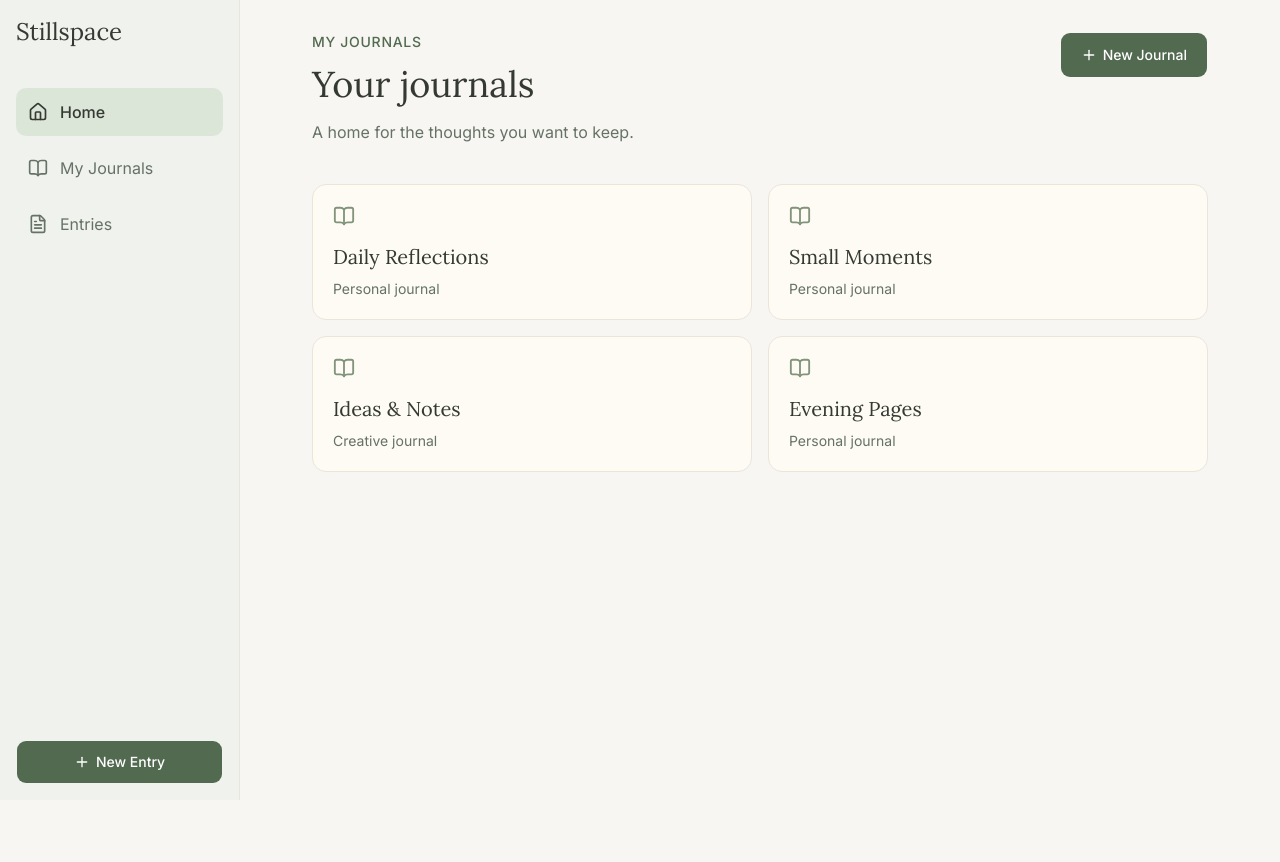
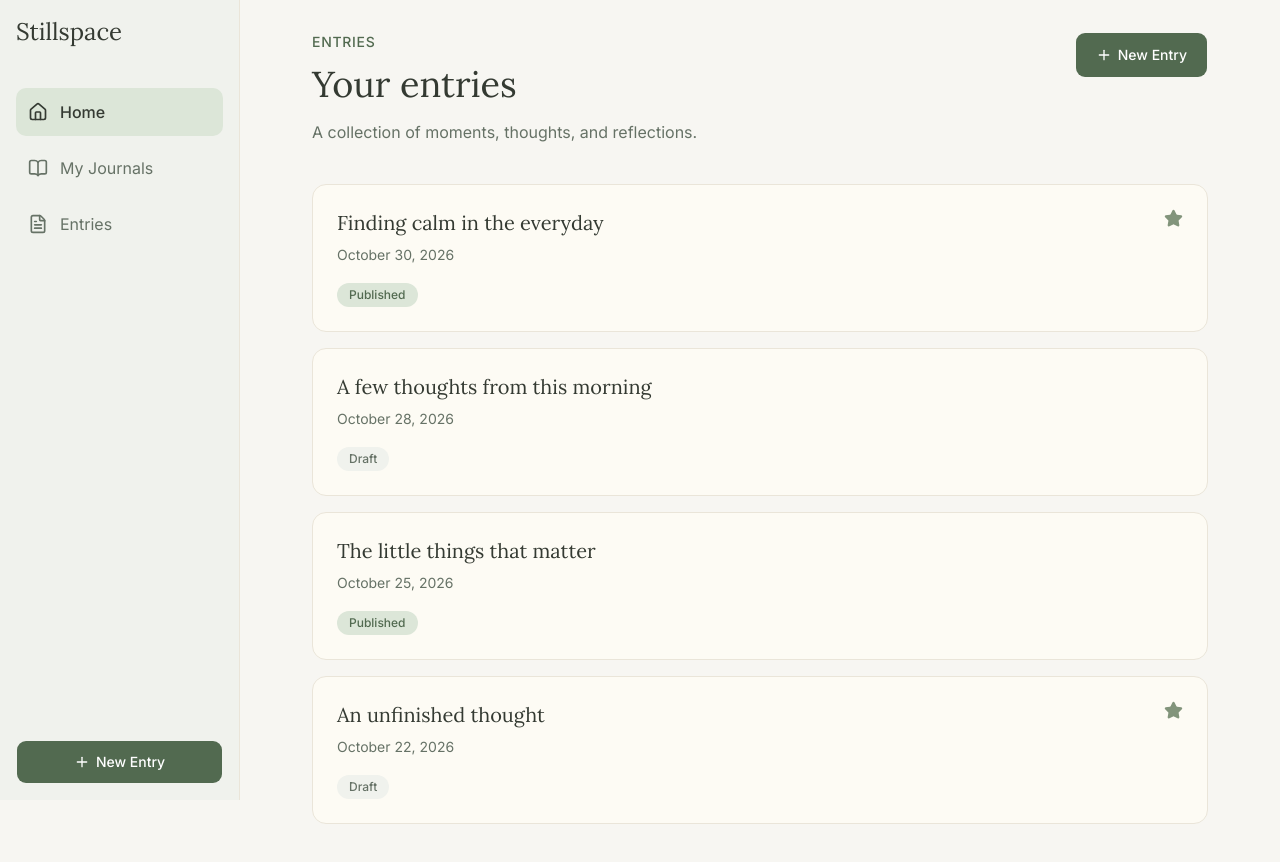
Before and after one commit to rburd84/journal-space, a React (Vite) app in the folder frontend/: page /entries in a window 1280 px wide. Shown: the top 862 px of the page. Before the commit the page ends 800 px from the top, so only its background shows below. Built offline with nearby package versions, Linux system fonts and the light colour scheme.

Commit message:
implemented entries screen

```diff
--- a/frontend/src/App.jsx
+++ b/frontend/src/App.jsx
@@ -1,11 +1,12 @@
 import AppShell from "@/components/AppShell";
 import Home from "@/pages/Home";
 import Journals from "@/pages/Journals.jsx";
+import Entries from "@/pages/Entries.jsx";
 
 function App() {
   return (
     <AppShell>
-        <Journals />
+        <Entries />
     </AppShell>
   )
 }
--- /dev/null
+++ b/frontend/src/components/EntryCard.jsx
@@ -0,0 +1,43 @@
+import {Star} from "lucide-react"
+
+export default function EntryCard({
+    title,
+    date,
+    status,
+    isFavorite,
+                                  }) {
+    return (
+        <article className="rounded-xl border border-paper-border bg-paper p-5 md:p-6">
+            <div className="flex items-start justify-between gap-4">
+                <div className="min-w-0">
+                    <h3 className="font-serif text-xl text-ink">
+                        {title}
+                    </h3>
+
+                    <p className="mt-2 text-sm text-muted-foreground">
+                        {date}
+                    </p>
+                </div>
+
+                {isFavorite && (
+                    <Star
+                        size={19}
+                        className="shrink-0 fill-sage text-sage"
+                        aria-label="Favorite entry"
+                    />
+                )}
+            </div>
+
+            <div className="mt-4">
+                <span
+                    className={`inline-flex rounded-full px-3 py-1 text-xs font-medium ${
+                        status === "Published"
+                            ? "bg-sidebar-selected text-sage-dark"
+                            : "bg-secondary text-muted-foreground"
+                    }`}>
+                    {status}
+                </span>
+            </div>
+        </article>
+    )
+}
--- /dev/null
+++ b/frontend/src/pages/Entries.jsx
@@ -0,0 +1,77 @@
+import {Plus} from "lucide-react"
+
+import EntryCard from "@/components/EntryCard"
+import {Button} from "@/components/ui/button"
+
+const sampleEntries = [
+    {
+        id: "entry-1",
+        title: "Finding calm in the everyday",
+        date: "October 30, 2026",
+        status: "Published",
+        isFavorite: true,
+    },
+    {
+        id: "entry-2",
+        title: "A few thoughts from this morning",
+        date: "October 28, 2026",
+        status: "Draft",
+        isFavorite: false,
+    },
+    {
+        id: "entry-3",
+        title: "The little things that matter",
+        date: "October 25, 2026",
+        status: "Published",
+        isFavorite: false,
+    },
+    {
+        id: "entry-4",
+        title: "An unfinished thought",
+        date: "October 22, 2026",
+        status: "Draft",
+        isFavorite: true,
+    },
+]
+
+export default function Entries() {
+    return (
+        <div>
+            <header className="flex flex-wrap items-start justify-between gap-4">
+                <div>
+                    <p className="mb-3 text-sm font-medium uppercase tracking-wider text-sage-dark">
+                        Entries
+                    </p>
+
+                    <h2 className="font-serif text-3xl text-ink md:text-4xl">
+                        Your entries
+                    </h2>
+
+                    <p className="mt-4 text-muted-foreground">
+                        A collection of moments, thoughts, and reflections.
+                    </p>
+                </div>
+
+                <Button className="h-auto min-h-11 px-5 py-3">
+                    <Plus size={18} aria-hidden="true"/>
+                    New Entry
+                </Button>
+            </header>
+
+            <section
+                aria-label="Journal entries"
+                className="mt-10 space-y-4"
+            >
+                {sampleEntries.map((entry) => (
+                    <EntryCard
+                        key={entry.id}
+                        title={entry.title}
+                        date={entry.date}
+                        status={entry.status}
+                        isFavorite={entry.isFavorite}
+                    />
+                ))}
+            </section>
+        </div>
+    )
+}
```
